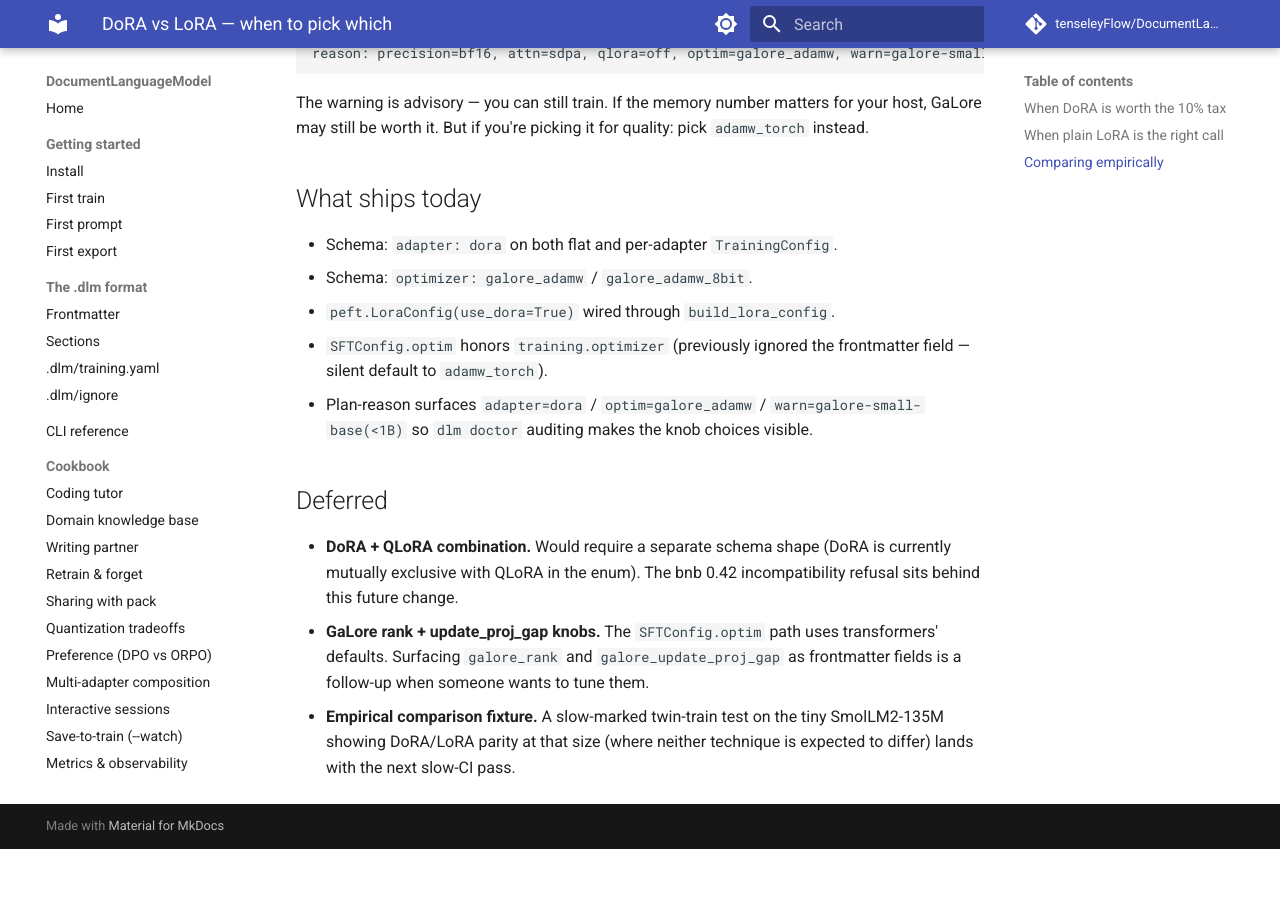
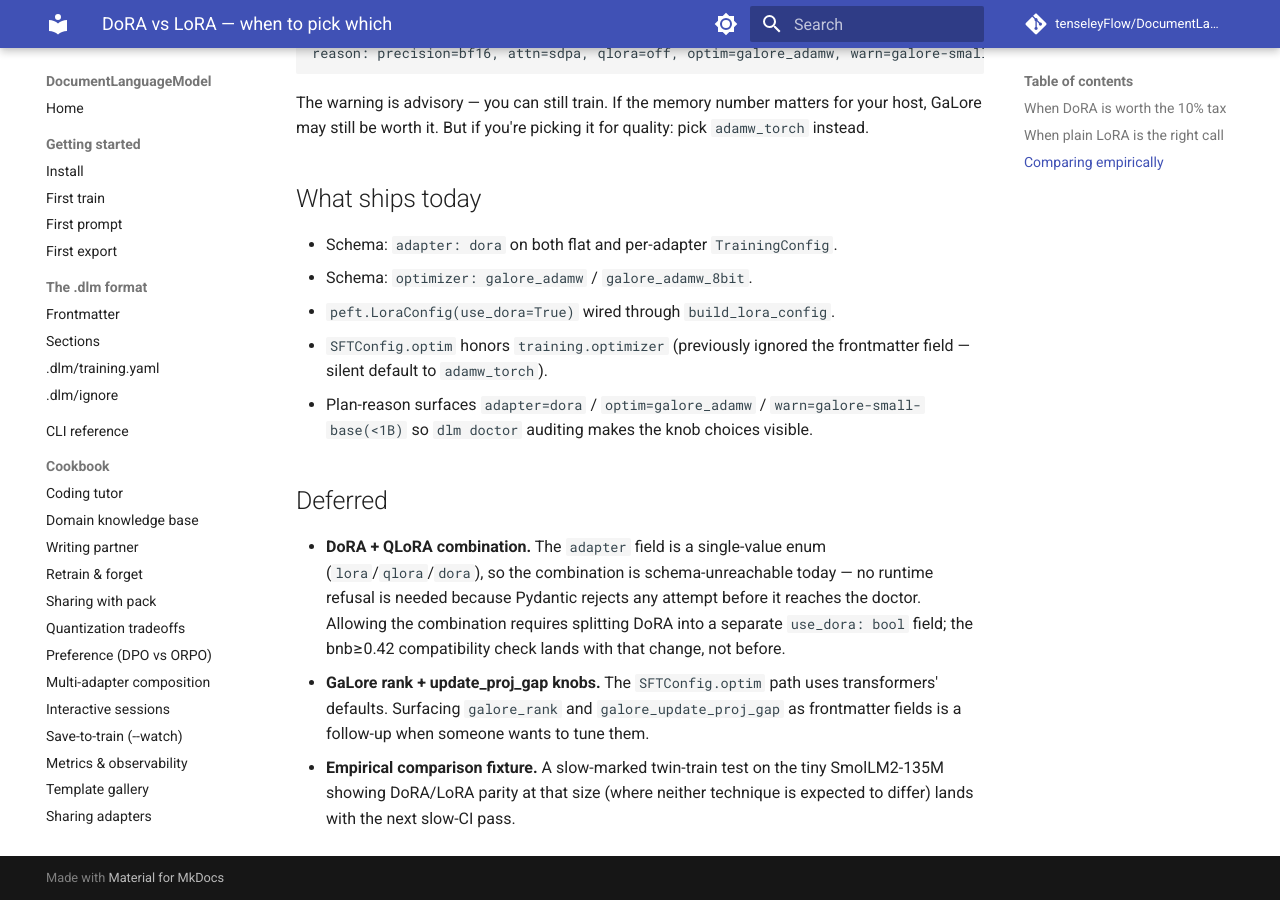
Before and after one commit to tenseleyFlow/DocumentLanguageModel, an MkDocs documentation site: the page built from docs/cookbook/dora-vs-lora.md, in a window 1280 px wide and 900 px high, scrolled down 2068 px. Built offline with MkDocs 1.6.1 and Material for MkDocs 9.7.7, drawn with Linux system fonts in a browser that asks for light colours; comment, search, counter and statistics services are not loaded; before the commit the page ends 2917 px from its top, so only the background shows below that.

Commit message:
docs(dora): clarify DoRA+QLoRA is schema-unreachable, not runtime-refused

```diff
--- a/docs/cookbook/dora-vs-lora.md
+++ b/docs/cookbook/dora-vs-lora.md
@@ -109,10 +109,12 @@
 
 ## Deferred
 
-- **DoRA + QLoRA combination.** Would require a separate schema
-  shape (DoRA is currently mutually exclusive with QLoRA in the
-  enum). The bnb 0.42 incompatibility refusal sits behind this
-  future change.
+- **DoRA + QLoRA combination.** The `adapter` field is a single-value
+  enum (`lora`/`qlora`/`dora`), so the combination is schema-unreachable
+  today — no runtime refusal is needed because Pydantic rejects any
+  attempt before it reaches the doctor. Allowing the combination
+  requires splitting DoRA into a separate `use_dora: bool` field; the
+  bnb≥0.42 compatibility check lands with that change, not before.
 - **GaLore rank + update_proj_gap knobs.** The `SFTConfig.optim`
   path uses transformers' defaults. Surfacing `galore_rank` and
   `galore_update_proj_gap` as frontmatter fields is a follow-up
```
